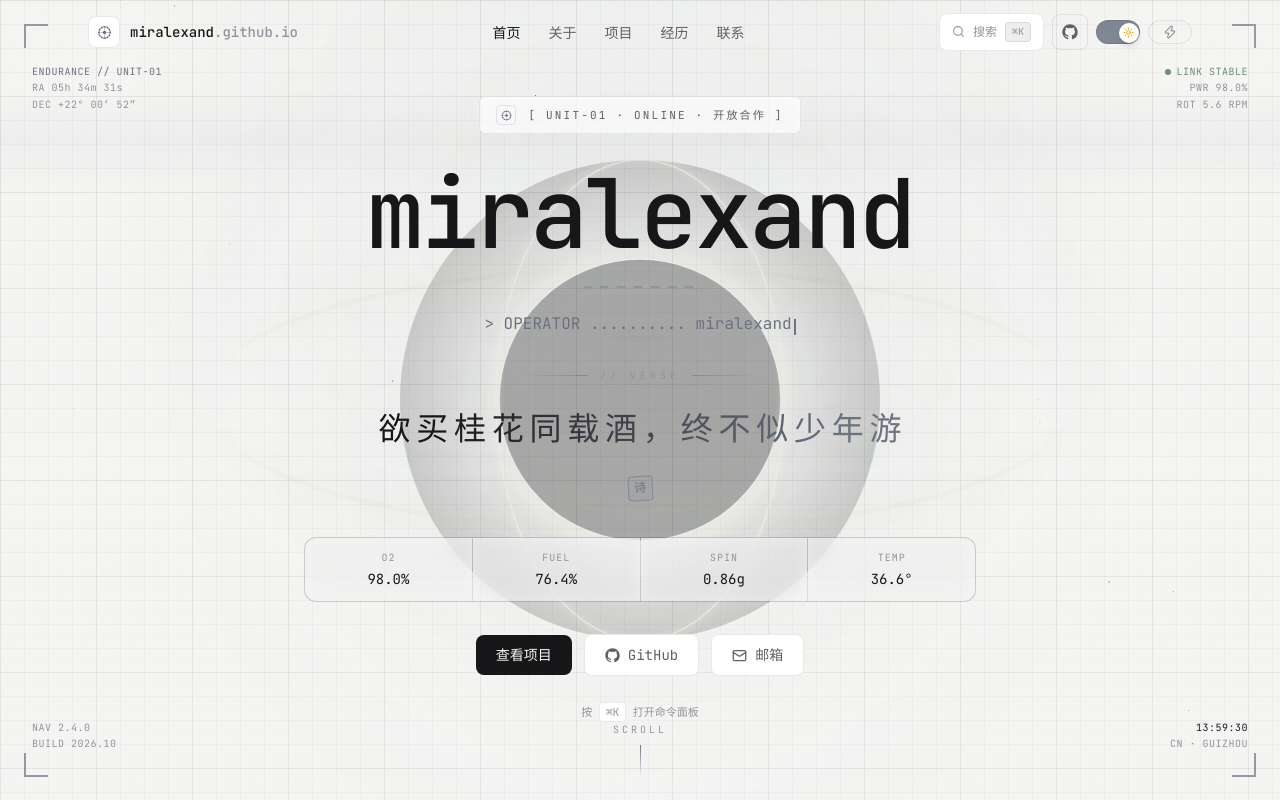
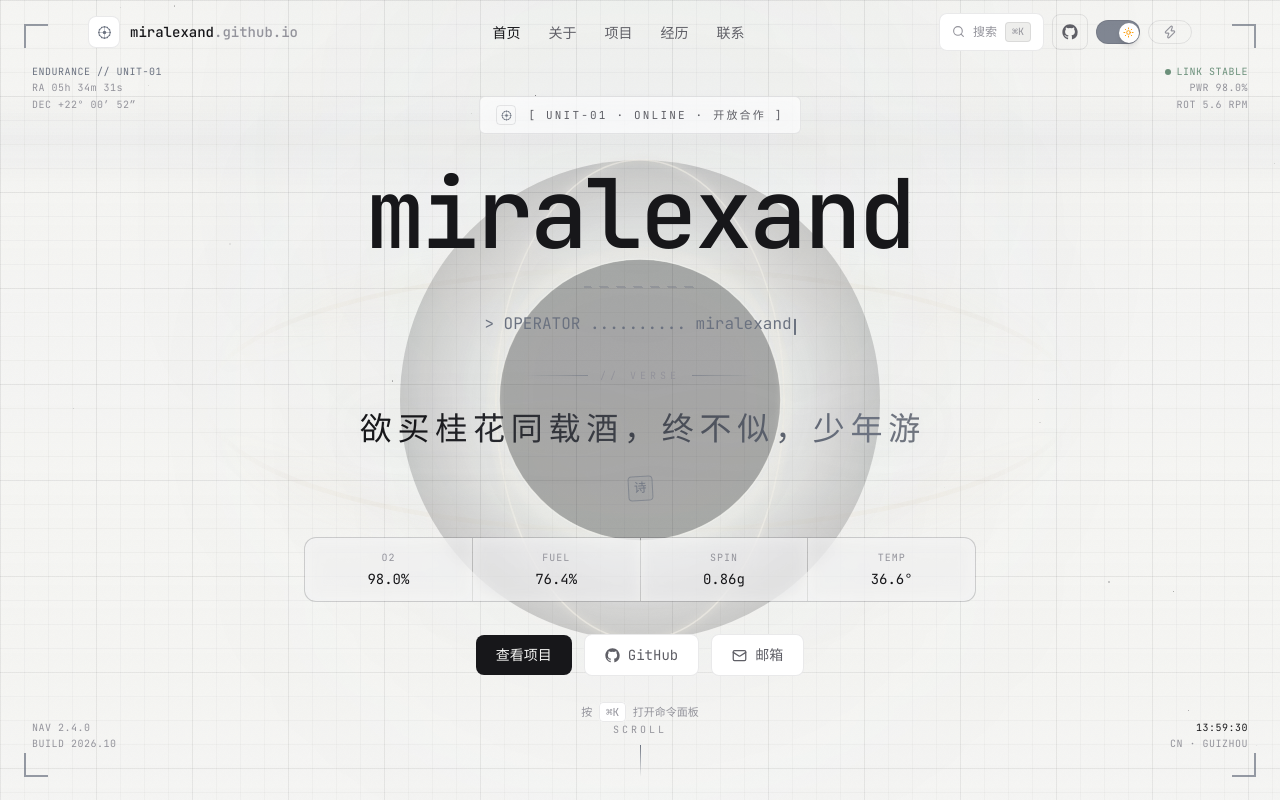
Before and after one commit to miralexand/miralexand.github.io, a React (Vite) app: page / in a window 1280 px wide. Shown: the top 800 px of the page. Built offline with nearby package versions, Linux system fonts and the light colour scheme.

Commit message:
fix: add middle comma to hero verse

```diff
--- a/src/components/Hero.tsx
+++ b/src/components/Hero.tsx
@@ -146,7 +146,7 @@ export default function Hero() {
             <span className="poem-rule-r h-px w-10 sm:w-16" />
           </div>
           <p className="poem-line text-balance">
-            欲买桂花同载酒，终不似少年游
+            欲买桂花同载酒，终不似，少年游
           </p>
           <span className="poem-seal" aria-hidden="true">
             诗
```
